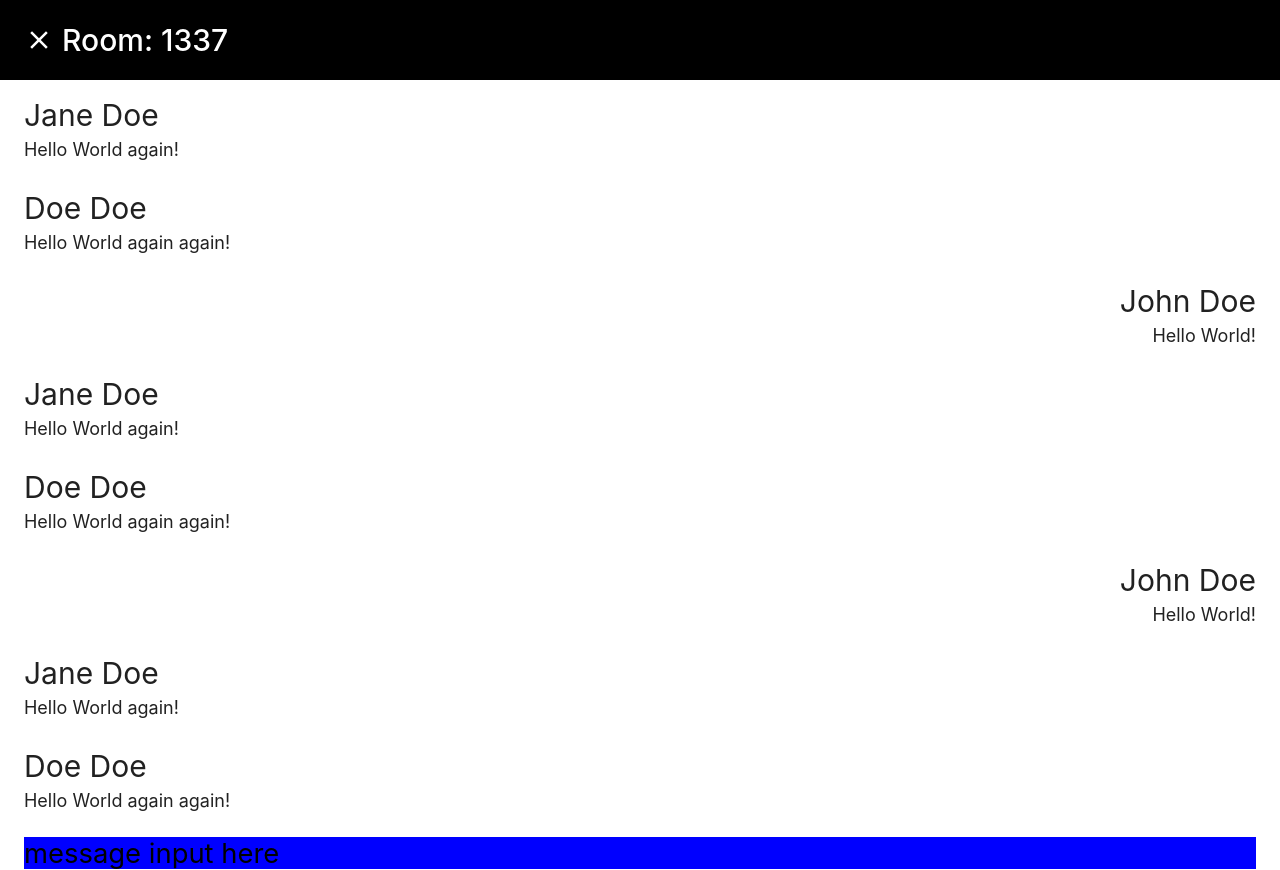
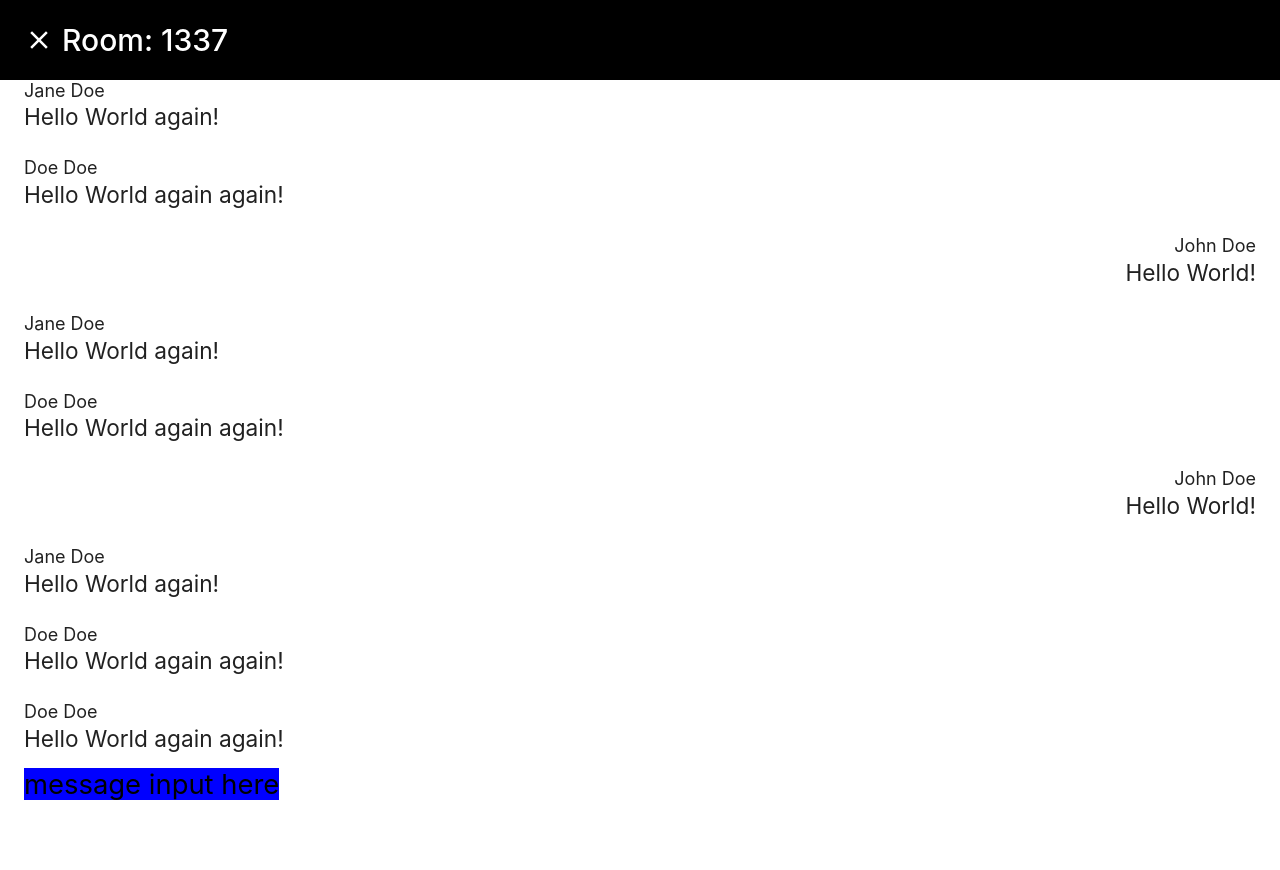
Before and after one commit to nejmFED22/chatterbox, a React (Vite) app in the folder client/: page / in a window 1280 px wide. After the commit the page ends 801 px from the top, so only its background shows below. Built offline with nearby package versions, Linux system fonts and the light colour scheme; the HTML template or start-up script is replaced by a standard one.

Commit message:
Structure and basic logic works, layout bugs need fixing

```diff
--- a/client/src/components/MessageInput.tsx
+++ b/client/src/components/MessageInput.tsx
@@ -10,6 +10,7 @@ export default function MessageInput() {
 }
 
 const inputBoxStyling: CSSProperties = {
-  width: "100%",
+  position: "absolute",
+  bottom: 0,
   backgroundColor: "Blue",
 };
--- a/client/src/components/MessageStack.tsx
+++ b/client/src/components/MessageStack.tsx
@@ -51,14 +51,30 @@ export default function MessageStack() {
       user: "Doe Doe",
       content: "Hello World again again!",
     },
+    {
+      id: 10,
+      user: "Doe Doe",
+      content: "Hello World again again!",
+    },
+    {
+      id: 11,
+      user: "Doe Doe",
+      content: "Hello World again again!",
+    },
+    {
+      id: 12,
+      user: "Doe Doe",
+      content: "Hello World again again!",
+    },
   ];
+
   return (
     <Stack sx={styledStack}>
       {mockMessages.map((message) => (
         <Card key={message.id}>
           <CardContent sx={styledCardContent(username === message.user)}>
-            <Typography variant="body1">{message.user}</Typography>
-            <Typography variant="h5">{message.content}</Typography>
+            <Typography variant="body2">{message.user}</Typography>
+            <Typography variant="h4">{message.content}</Typography>
           </CardContent>
         </Card>
       ))}
--- a/client/src/components/header.tsx
+++ b/client/src/components/header.tsx
@@ -11,6 +11,7 @@ import AppBar from "@mui/material/AppBar";
 import Slide from "@mui/material/Slide";
 import Typography from "@mui/material/Typography";
 import { ReactElement } from "react";
+import { theme } from "../theme";
 
 interface HideOnScrollProps {
   children: ReactElement;
@@ -27,7 +28,7 @@ function HideOnScroll({ children }: HideOnScrollProps) {
 }
 
 export default function Header() {
-  const isMobile = useMediaQuery("(max-width: 600px)");
+  const isMobile = useMediaQuery(theme.breakpoints.down("sm"));
 
   return (
     <>
--- a/client/src/pages/ChatPage.tsx
+++ b/client/src/pages/ChatPage.tsx
@@ -1,17 +1,17 @@
 import { Container } from "@mui/material";
 import { CSSProperties, Fragment } from "react";
+import Header from "../components/Header";
 import MessageInput from "../components/MessageInput";
 import MessageStack from "../components/MessageStack";
 import Sidebar from "../components/Sidebar";
-import Header from "../components/header";
 
 export default function ChatPage() {
   return (
     <Fragment>
       <Container sx={styledContainer}>
         <Header />
+        <MessageInput />
         <MessageStack />
-        <MessageInput />
       </Container>
       <Sidebar />
     </Fragment>
@@ -20,4 +20,5 @@ export default function ChatPage() {
 
 const styledContainer: CSSProperties = {
   height: "100vh",
+  overflowY: "scroll",
 };
```
